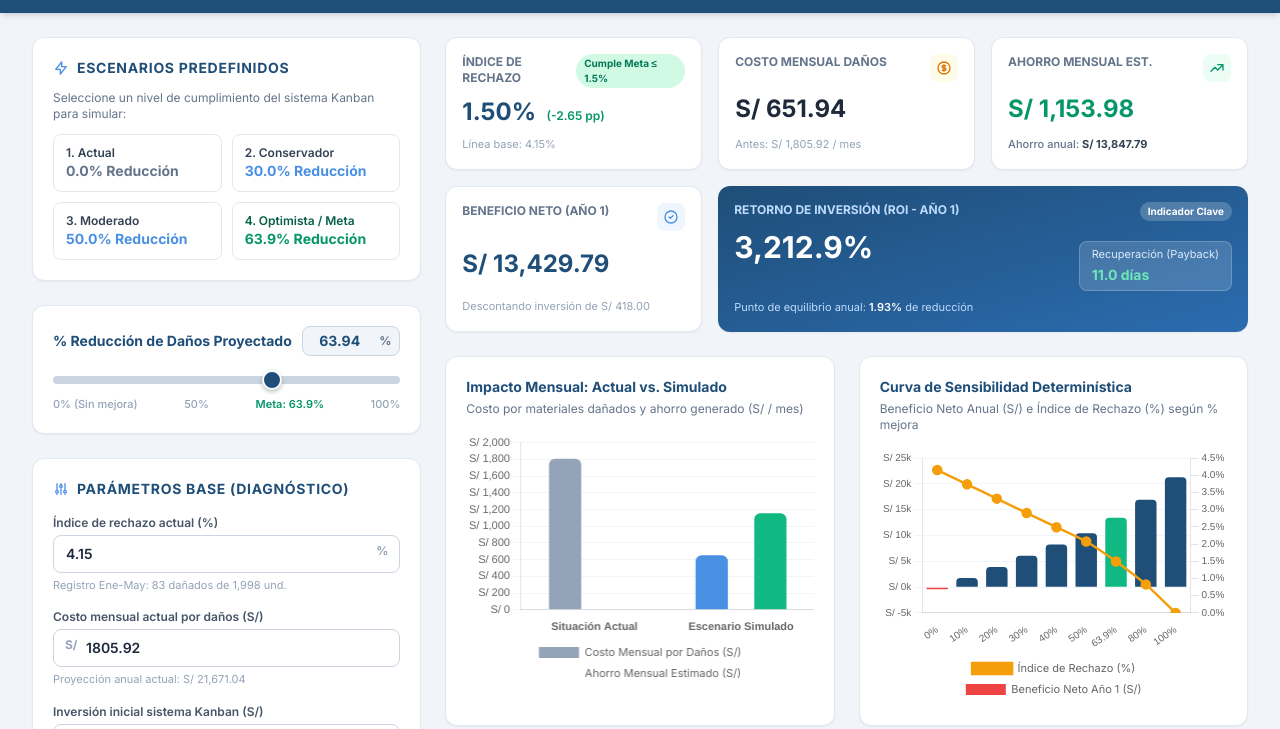
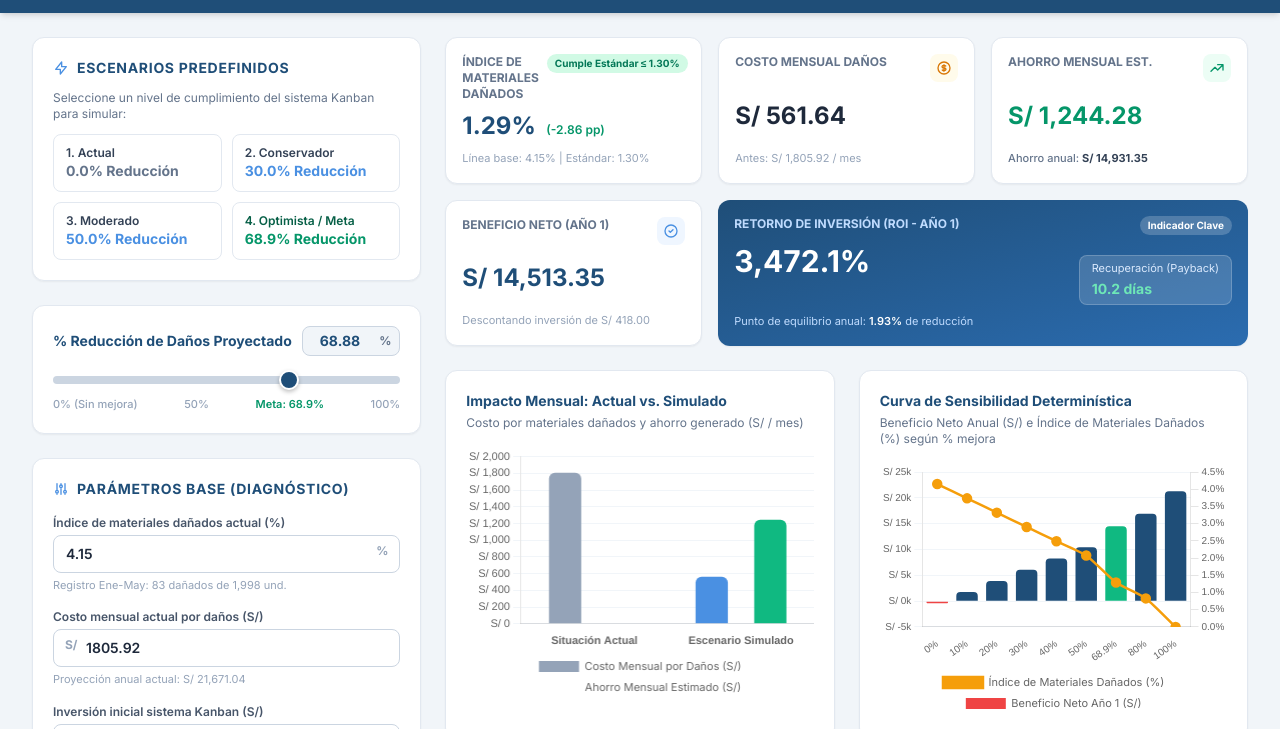
Before and after one commit to lamejortaehyunista/simulador-kanban-indurec, a plain HTML site: page index.html in a window 1280 px wide. Shown: the part 63-792 px from the top of the page. Drawn offline with nearby package versions, Linux system fonts and the light colour scheme.

Commit message:
Add files via upload

```diff
--- a/index.html
+++ b/index.html
@@ -97,9 +97,9 @@
                             <div class="text-xs font-semibold text-slate-700">3. Moderado</div>
                             <div class="text-sm font-bold text-[#4a90e2]">50.0% Reducción</div>
                         </button>
-                        <button onclick="seleccionarEscenario(63.94)" id="btn-esc-63.94" class="escenario-btn px-3 py-2.5 rounded-lg border-2 border-emerald-500 bg-emerald-50/60 text-left transition">
+                        <button onclick="seleccionarEscenario(68.88)" id="btn-esc-68.88" class="escenario-btn px-3 py-2.5 rounded-lg border-2 border-emerald-500 bg-emerald-50/60 text-left transition">
                             <div class="text-xs font-semibold text-emerald-800">4. Optimista / Meta</div>
-                            <div class="text-sm font-bold text-emerald-600">63.9% Reducción</div>
+                            <div class="text-sm font-bold text-emerald-600">68.9% Reducción</div>
                         </button>
                     </div>
                 </div>
@@ -109,15 +109,15 @@
                     <div class="flex justify-between items-center mb-2">
                         <label for="sliderReduccion" class="text-sm font-bold text-[#1f4e78]">% Reducción de Daños Proyectado</label>
                         <div class="flex items-center bg-slate-100 rounded-lg px-2 py-1 border border-slate-300">
-                            <input type="number" id="inputReduccionNum" value="63.94" min="0" max="100" step="0.1" class="w-16 text-right font-bold text-[#1f4e78] bg-transparent focus:outline-none text-sm">
+                            <input type="number" id="inputReduccionNum" value="68.88" min="0" max="100" step="0.01" class="w-16 text-right font-bold text-[#1f4e78] bg-transparent focus:outline-none text-sm">
                             <span class="text-xs font-bold text-slate-500 ml-1">%</span>
                         </div>
                     </div>
-                    <input type="range" id="sliderReduccion" min="0" max="100" step="0.1" value="63.94" class="w-full my-3">
+                    <input type="range" id="sliderReduccion" min="0" max="100" step="0.1" value="68.88" class="w-full my-3">
                     <div class="flex justify-between text-[11px] text-slate-400 font-medium">
                         <span>0% (Sin mejora)</span>
                         <span>50%</span>
-                        <span class="text-emerald-600 font-semibold">Meta: 63.9%</span>
+                        <span class="text-emerald-600 font-semibold">Meta: 68.9%</span>
                         <span>100%</span>
                     </div>
                 </div>
@@ -130,7 +130,7 @@
                     </h2>
 
                     <div>
-                        <label for="inputRechazoBase" class="block text-xs font-semibold text-slate-600 mb-1">Índice de rechazo actual (%)</label>
+                        <label for="inputRechazoBase" class="block text-xs font-semibold text-slate-600 mb-1">Índice de materiales dañados actual (%)</label>
                         <div class="relative">
                             <input type="number" id="inputRechazoBase" value="4.15" min="0.1" max="100" step="0.01" class="w-full rounded-lg border border-slate-300 px-3 py-2 text-sm font-semibold text-slate-800 focus:border-[#4a90e2] focus:outline-none">
                             <span class="absolute right-3 top-2 text-xs text-slate-400 font-bold">%</span>
@@ -165,17 +165,17 @@
                 <!-- Fila de 5 Tarjetas de KPIs Dinámicos -->
                 <div class="grid grid-cols-1 sm:grid-cols-2 xl:grid-cols-3 gap-4">
 
-                    <!-- KPI 1: Índice de Rechazo -->
+                    <!-- KPI 1: Índice de Materiales Dañados -->
                     <div class="bg-white rounded-xl shadow-sm border border-slate-200 p-4 flex flex-col justify-between">
-                        <div class="flex justify-between items-start">
-                            <span class="text-xs font-bold text-slate-500 uppercase">Índice de Rechazo</span>
-                            <span id="badgeMetaRechazo" class="px-2 py-0.5 text-[10px] font-bold rounded-full bg-emerald-100 text-emerald-700">Cumple Meta ≤ 1.5%</span>
+                        <div class="flex justify-between items-start gap-2">
+                            <span class="text-xs font-bold text-slate-500 uppercase">Índice de Materiales Dañados</span>
+                            <span id="badgeMetaRechazo" class="px-2 py-0.5 text-[10px] font-bold rounded-full bg-emerald-100 text-emerald-700 shrink-0">Cumple Estándar ≤ 1.30%</span>
                         </div>
                         <div class="my-2">
-                            <span id="kpiRechazo" class="text-2xl font-extrabold text-[#1f4e78]">1.50%</span>
-                            <span id="kpiRechazoVar" class="text-xs font-semibold text-emerald-600 ml-1.5">(-2.65 pp)</span>
+                            <span id="kpiRechazo" class="text-2xl font-extrabold text-[#1f4e78]">1.29%</span>
+                            <span id="kpiRechazoVar" class="text-xs font-semibold text-emerald-600 ml-1.5">(-2.86 pp)</span>
                         </div>
-                        <div class="text-[11px] text-slate-400">Línea base: <span id="kpiRechazoBaseRef">4.15%</span></div>
+                        <div class="text-[11px] text-slate-400">Línea base: <span id="kpiRechazoBaseRef">4.15%</span> | Estándar: 1.30%</div>
                     </div>
 
                     <!-- KPI 2: Costo Mensual por Daños -->
@@ -187,7 +187,7 @@
                             </div>
                         </div>
                         <div class="my-2">
-                            <span id="kpiCostoMensual" class="text-2xl font-extrabold text-slate-800">S/ 651.17</span>
+                            <span id="kpiCostoMensual" class="text-2xl font-extrabold text-slate-800">S/ 562.00</span>
                         </div>
                         <div class="text-[11px] text-slate-400">Antes: S/ <span id="kpiCostoMensualRef">1,805.92</span> / mes</div>
                     </div>
@@ -201,9 +201,9 @@
                             </div>
                         </div>
                         <div class="my-2">
-                            <span id="kpiAhorroMensual" class="text-2xl font-extrabold text-emerald-600">S/ 1,154.75</span>
+                            <span id="kpiAhorroMensual" class="text-2xl font-extrabold text-emerald-600">S/ 1,243.92</span>
                         </div>
-                        <div class="text-[11px] text-slate-500 font-medium">Ahorro anual: <span id="kpiAhorroAnualSub" class="font-bold text-slate-700">S/ 13,857.00</span></div>
+                        <div class="text-[11px] text-slate-500 font-medium">Ahorro anual: <span id="kpiAhorroAnualSub" class="font-bold text-slate-700">S/ 14,927.01</span></div>
                     </div>
 
                     <!-- KPI 4: Beneficio Neto 1er Año -->
@@ -215,7 +215,7 @@
                             </div>
                         </div>
                         <div class="my-2">
-                            <span id="kpiBeneficioNeto" class="text-2xl font-extrabold text-[#1f4e78]">S/ 13,439.00</span>
+                            <span id="kpiBeneficioNeto" class="text-2xl font-extrabold text-[#1f4e78]">S/ 14,509.01</span>
                         </div>
                         <div class="text-[11px] text-slate-400">Descontando inversión de S/ <span id="kpiInversionRef">418.00</span></div>
                     </div>
@@ -227,10 +227,10 @@
                             <span class="px-2 py-0.5 text-[10px] font-bold rounded-full bg-white/20 text-white">Indicador Clave</span>
                         </div>
                         <div class="my-2 flex flex-wrap items-baseline justify-between gap-2">
-                            <span id="kpiRoi" class="text-2xl sm:text-3xl font-extrabold text-white">3,215.1%</span>
+                            <span id="kpiRoi" class="text-2xl sm:text-3xl font-extrabold text-white">3,471.1%</span>
                             <div class="bg-white/15 px-3 py-1 rounded-lg border border-white/20">
                                 <span class="text-[11px] text-blue-100 block">Recuperación (Payback)</span>
-                                <span id="kpiPayback" class="text-sm font-bold text-emerald-300">11.0 días</span>
+                                <span id="kpiPayback" class="text-sm font-bold text-emerald-300">10.2 días</span>
                             </div>
                         </div>
                         <div class="text-[11px] text-blue-200">Punto de equilibrio anual: <span id="kpiEquilibrio" class="font-semibold text-white">1.93%</span> de reducción</div>
@@ -253,7 +253,7 @@
                     <!-- Gráfico 2: Curva de Sensibilidad -->
                     <div class="bg-white rounded-xl shadow-sm border border-slate-200 p-5">
                         <h3 class="text-sm font-bold text-[#1f4e78] mb-1">Curva de Sensibilidad Determinística</h3>
-                        <p class="text-xs text-slate-500 mb-4">Beneficio Neto Anual (S/) e Índice de Rechazo (%) según % mejora</p>
+                        <p class="text-xs text-slate-500 mb-4">Beneficio Neto Anual (S/) e Índice de Materiales Dañados (%) según % mejora</p>
                         <div class="relative h-64 w-full">
                             <canvas id="chartSensibilidad"></canvas>
                         </div>
@@ -279,10 +279,10 @@
                         <tr>
                             <th class="px-4 py-3 font-bold">Indicador / Variable</th>
                             <th class="px-4 py-3 font-bold text-slate-500">Situación Actual<br><span class="text-[10px] font-normal">(0% Mejora)</span></th>
-                            <th class="px-4 py-3 font-bold bg-blue-50/80 text-[#1f4e78] border-x border-blue-200">Simulación Actual<br><span id="thSimuladoPct" class="text-[10px] font-semibold text-[#4a90e2]">(63.9% Mejora)</span></th>
+                            <th class="px-4 py-3 font-bold bg-blue-50/80 text-[#1f4e78] border-x border-blue-200">Simulación Actual<br><span id="thSimuladoPct" class="text-[10px] font-semibold text-[#4a90e2]">(68.9% Mejora)</span></th>
                             <th class="px-4 py-3 font-bold">Conservador<br><span class="text-[10px] font-normal">(30% Mejora)</span></th>
                             <th class="px-4 py-3 font-bold">Moderado<br><span class="text-[10px] font-normal">(50% Mejora)</span></th>
-                            <th class="px-4 py-3 font-bold text-emerald-700">Optimista / Meta<br><span class="text-[10px] font-normal">(63.9% Mejora)</span></th>
+                            <th class="px-4 py-3 font-bold text-emerald-700">Optimista / Meta<br><span class="text-[10px] font-normal">(68.9% Mejora)</span></th>
                         </tr>
                     </thead>
                     <tbody id="tablaComparativaBody" class="divide-y divide-slate-200 text-slate-700">
@@ -356,13 +356,13 @@
                 '0': 'btn-esc-0',
                 '30': 'btn-esc-30',
                 '50': 'btn-esc-50',
-                '63.94': 'btn-esc-63.94'
+                '68.88': 'btn-esc-68.88'
             };
 
             const btnActivo = document.getElementById(idMap[String(pctActual)]);
             if (btnActivo) {
                 btnActivo.classList.remove('border', 'border-slate-200');
-                if (pctActual === 63.94) {
+                if (pctActual === 68.88) {
                     btnActivo.classList.add('border-2', 'border-emerald-500', 'bg-emerald-50/60');
                 } else {
                     btnActivo.classList.add('border-2', 'border-[#1f4e78]', 'bg-blue-50/60');
@@ -382,7 +382,7 @@
             inputRechazoBase.value = 4.15;
             inputCostoMensualBase.value = 1805.92;
             inputInversion.value = 418.00;
-            seleccionarEscenario(63.94);
+            seleccionarEscenario(68.88);
         }
 
         // Inicializar gráficos Chart.js
@@ -395,14 +395,14 @@
                     datasets: [
                         {
                             label: 'Costo Mensual por Daños (S/)',
-                            data: [1805.92, 651.17],
+                            data: [1805.92, 562.00],
                             backgroundColor: ['#94a3b8', '#4a90e2'],
                             borderRadius: 6,
                             barPercentage: 0.55
                         },
                         {
                             label: 'Ahorro Mensual Estimado (S/)',
-                            data: [0, 1154.75],
+                            data: [0, 1243.92],
                             backgroundColor: ['transparent', '#10b981'],
                             borderRadius: 6,
                             barPercentage: 0.55
@@ -441,11 +441,11 @@
             chartSensibilidad = new Chart(ctxSens, {
                 type: 'bar',
                 data: {
-                    labels: ['0%', '10%', '20%', '30%', '40%', '50%', '63.9%', '80%', '100%'],
+                    labels: ['0%', '10%', '20%', '30%', '40%', '50%', '68.9%', '80%', '100%'],
                     datasets: [
                         {
                             type: 'line',
-                            label: 'Índice de Rechazo (%)',
+                            label: 'Índice de Materiales Dañados (%)',
                             data: [],
                             borderColor: '#f59e0b',
                             backgroundColor: '#f59e0b',
@@ -473,7 +473,7 @@
                             callbacks: {
                                 label: (ctx) => {
                                     if (ctx.dataset.yAxisID === 'y1') {
-                                        return `Índice Rechazo: ${formatNum(ctx.raw)}%`;
+                                        return `Índice Materiales Dañados: ${formatNum(ctx.raw)}%`;
                                     }
                                     return `Beneficio Neto: ${formatSoles(ctx.raw)}`;
                                 }
@@ -526,7 +526,7 @@
             const sim = calcularMetricas(reduccionPct, rechazoBase, costoMensualBase, inversion);
             const cons = calcularMetricas(30, rechazoBase, costoMensualBase, inversion);
             const mod = calcularMetricas(50, rechazoBase, costoMensualBase, inversion);
-            const meta = calcularMetricas(63.94, rechazoBase, costoMensualBase, inversion);
+            const meta = calcularMetricas(68.88, rechazoBase, costoMensualBase, inversion);
 
             // 1. Actualizar KPIs
             document.getElementById('kpiRechazo').textContent = formatNum(sim.rechazoProy) + '%';
@@ -535,12 +535,12 @@
             document.getElementById('kpiRechazoBaseRef').textContent = formatNum(rechazoBase) + '%';
 
             const badgeMeta = document.getElementById('badgeMetaRechazo');
-            if (sim.rechazoProy <= 1.50) {
-                badgeMeta.textContent = 'Cumple Meta ≤ 1.5%';
-                badgeMeta.className = 'px-2 py-0.5 text-[10px] font-bold rounded-full bg-emerald-100 text-emerald-700';
+            if (sim.rechazoProy <= 1.30) {
+                badgeMeta.textContent = 'Cumple Estándar ≤ 1.30%';
+                badgeMeta.className = 'px-2 py-0.5 text-[10px] font-bold rounded-full bg-emerald-100 text-emerald-700 shrink-0';
             } else {
-                badgeMeta.textContent = 'Sobre Meta (> 1.5%)';
-                badgeMeta.className = 'px-2 py-0.5 text-[10px] font-bold rounded-full bg-amber-100 text-amber-700';
+                badgeMeta.textContent = 'Sobre Estándar (> 1.30%)';
+                badgeMeta.className = 'px-2 py-0.5 text-[10px] font-bold rounded-full bg-amber-100 text-amber-700 shrink-0';
             }
 
             document.getElementById('kpiCostoMensual').textContent = formatSoles(sim.costoMensualProy);
@@ -567,7 +567,7 @@
             chartComparativo.update();
 
             // 3. Actualizar Gráfico de Sensibilidad
-            const puntosSens = [0, 10, 20, 30, 40, 50, 63.94, 80, 100];
+            const puntosSens = [0, 10, 20, 30, 40, 50, 68.88, 80, 100];
             const beneficiosSens = [];
             const rechazosSens = [];
             const coloresBarras = [];
@@ -595,7 +595,7 @@
 
             const filas = [
                 {
-                    nombre: 'Índice de rechazo proyectado',
+                    nombre: 'Índice de materiales dañados proyectado',
                     vals: [
                         formatNum(actual.rechazoProy) + '%',
                         formatNum(sim.rechazoProy) + '%',
```
